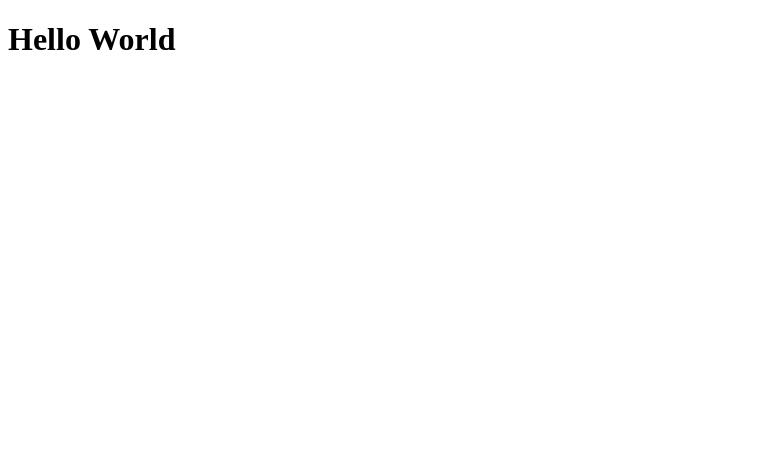
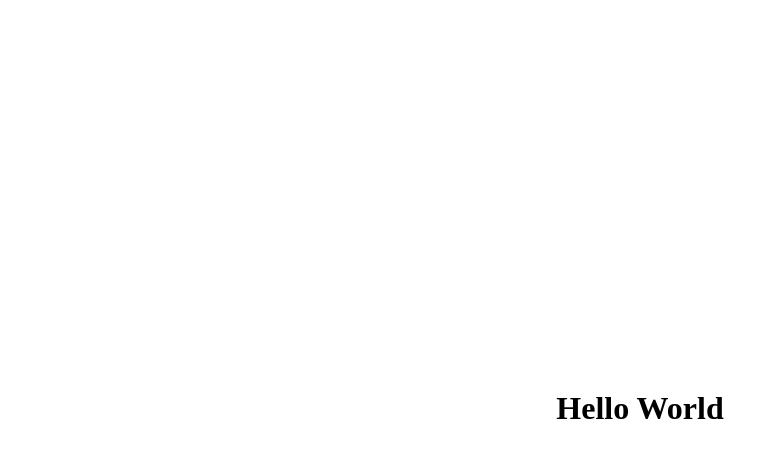
Before and after one commit to glorie-git/freecodecamp, a React (Vite) app in the folder calci/: page / in a window 1280 px wide. Shown: the top 458 px of the page, without its empty margins (0-779 px from the left). Built offline with nearby package versions, Linux system fonts and the light colour scheme.

Commit message:
Add styling

```diff
--- a/calci/src/index.css
+++ b/calci/src/index.css
@@ -0,0 +1,50 @@
+:root {
+  font-size: 16px;
+  margin: 0;
+  padding: 0;
+}
+
+body {
+  display: flex;
+  height: 100vh;
+  justify-content: center;
+  /* align-content: center; */
+  /* justify-items: center; */
+  align-items: center;
+}
+
+#buttons {
+  display: grid;
+  grid-template-columns: 50px 50px 50px 50px;
+  grid-template-rows: 50px 50px 50px 50px 50px;
+  border: 2px solid black;
+  border-top: none;
+}
+
+#clear {
+  grid-column-start: 1;
+  grid-column-end: 3;
+  background-color: brown;
+}
+
+#equals {
+  grid-column-start: 4;
+  grid-column-end: 5;
+  grid-row-start: 4;
+  grid-row-end: 6;
+  background-color: brown;
+}
+
+#zero {
+  grid-column-start: 1;
+  grid-column-end: 3;
+  /* grid-row-start: 6;
+  grid-row-end: 6; */
+  background-color: brown;
+}
+
+#disaply {
+  width: 200px;
+  height: 70px;
+  border: 2px solid black;
+}
```
